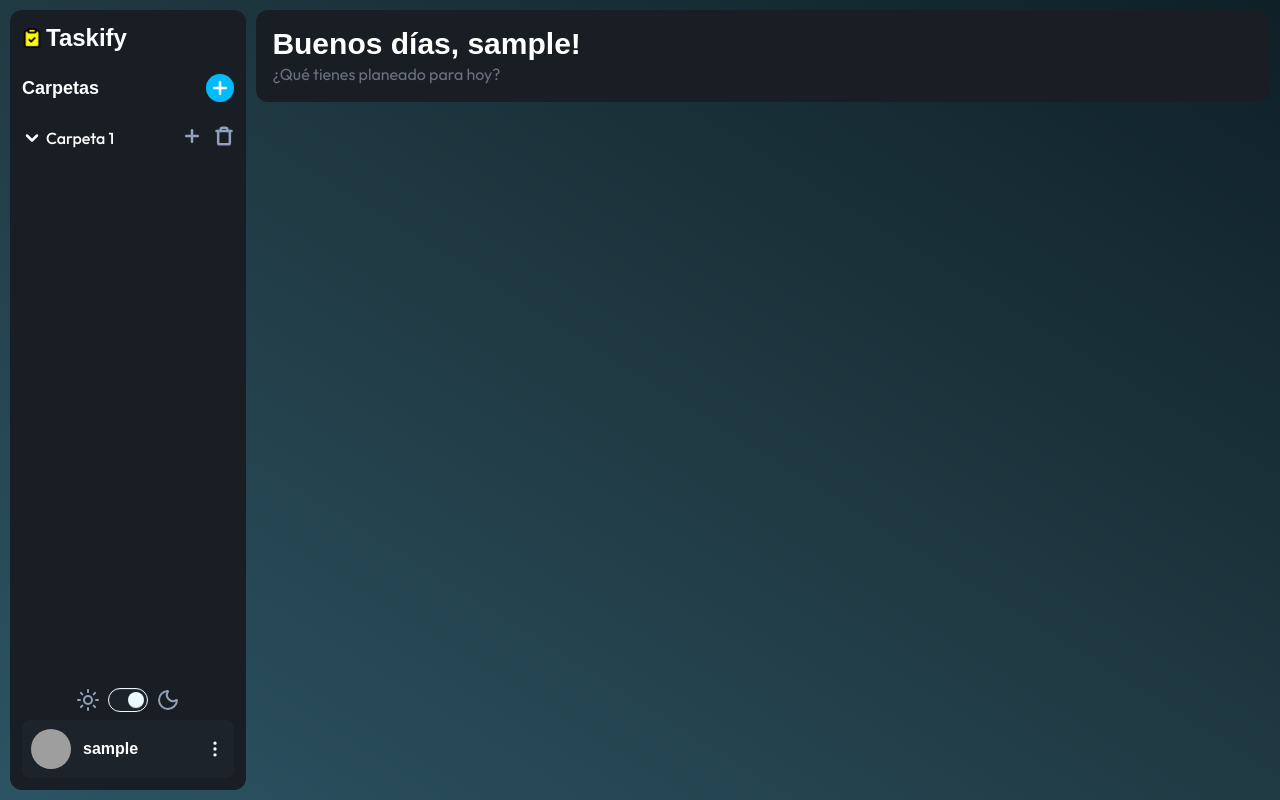
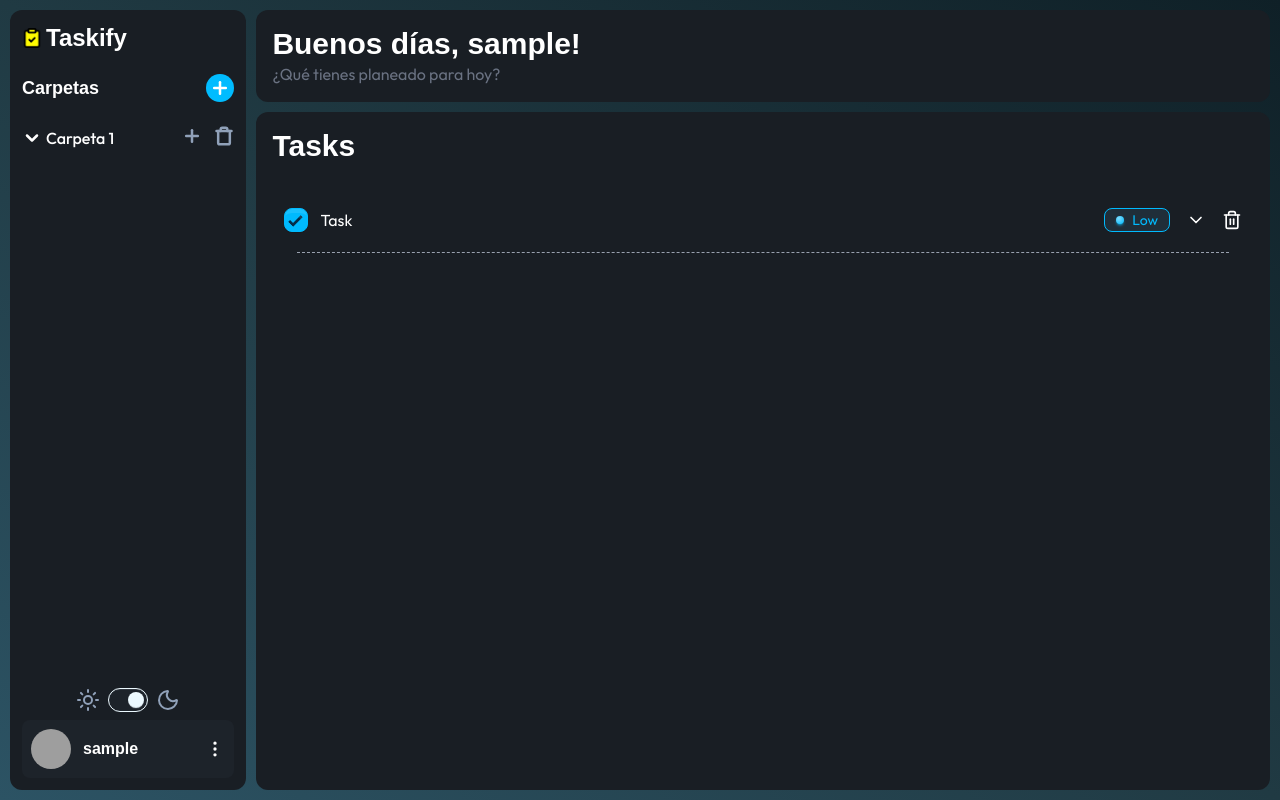
Before and after one commit to Juankyyy/taskify-frontend, a React (Vite) app: page / in a window 1280 px wide. Built offline with nearby package versions, Linux system fonts and the light colour scheme; sample sign-in values are in the browser's storage; grey boxes are pictures that could not be loaded; a web font is replaced by a local one; what @midudev/tailwind-animations would draw is missing.

Commit message:
feat: tasks component

```diff
--- /dev/null
+++ b/src/components/Home/Tasks/Task.jsx
@@ -0,0 +1,33 @@
+import { ChevronDown } from "lucide-react";
+import { Trash2 } from "lucide-react";
+
+export const Task = () => {
+  // 🧠 Logic
+
+  return (
+    <>
+      <div className="flex items-center justify-between gap-3 p-3">
+        <div className="flex items-center gap-3 justify-center">
+          <input
+            type="checkbox"
+            defaultChecked
+            className="checkbox checkbox-info"
+          />
+          <h1>Task</h1>
+        </div>
+        <div className="flex gap-4 items-center">
+          <div className="badge badge-soft badge-outline badge-info">
+            <span className="indicator-item status status-info"></span>
+            Low
+          </div>
+          <ChevronDown className="w-icon h-icon" />
+          <Trash2 className="w-icon h-icon cursor-pointer hover:animate-tada  hover:stroke-red-600" />
+        </div>
+      </div>
+
+      <div className="flex justify-center py-2">
+        <div className="w-[95%] border-b border-gray-400 border-dashed"></div>
+      </div>
+    </>
+  );
+};
--- /dev/null
+++ b/src/components/Home/Tasks/Tasks.jsx
@@ -0,0 +1,15 @@
+import { Task } from "./Task";
+
+export const Tasks = () => {
+  // 🧠 Logic
+
+  return (
+    <section className="bg-base-200 p-4 rounded-xl w-full h-full">
+      <h1 className="font-bold text-3xl mb-8">Tasks</h1>
+
+      <div>
+        <Task />
+      </div>
+    </section>
+  );
+};
--- a/src/components/Sidebar/FolderActions.jsx
+++ b/src/components/Sidebar/FolderActions.jsx
@@ -12,7 +12,7 @@ export const FolderActions = () => {
       </Tooltip>
 
       <Tooltip title={"Eliminar lista"}>
-        <Trash className="w-icon h-7 stroke-3 stroke-slate-400 cursor-pointer hover:animate-tada  hover:stroke-red-600 transition-all" />
+        <Trash className="w-icon h-7 stroke-3 stroke-slate-400 cursor-pointer hover:animate-tada  hover:stroke-red-600" />
       </Tooltip>
     </div>
   );
--- a/src/pages/Home.jsx
+++ b/src/pages/Home.jsx
@@ -1,5 +1,6 @@
 import { MainLayout } from "../Layouts/MainLayout";
 import { Greetings } from "../components/Home/Greetings";
+import { Tasks } from "../components/Home/Tasks/Tasks";
 
 export const Home = () => {
   // 🧠 Logic
@@ -8,6 +9,7 @@ export const Home = () => {
     <MainLayout>
       <main className="flex flex-col items-center justify-between w-full gap-2.5">
         <Greetings />
+        <Tasks />
       </main>
     </MainLayout>
   );
```
